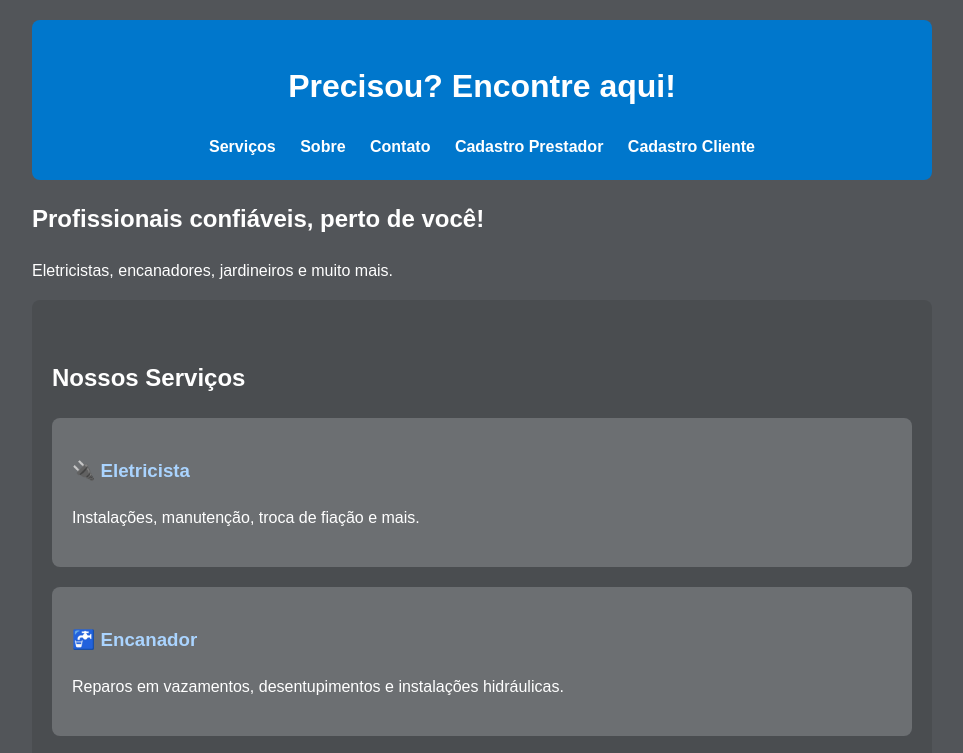
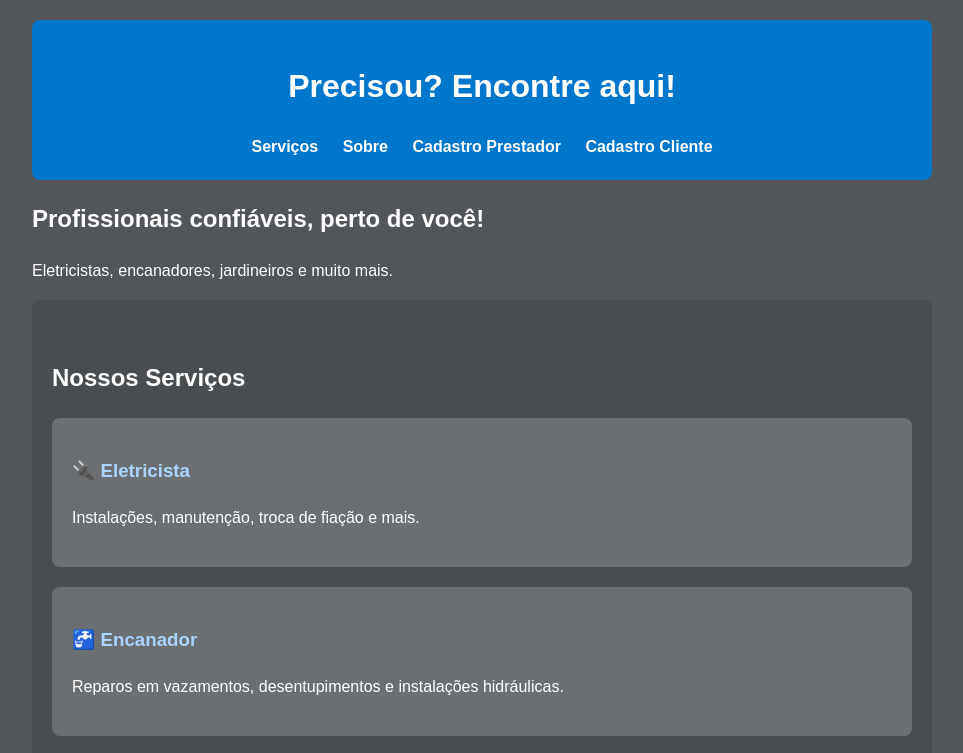
Before and after one commit to GuizaoUnderground/ABEX, a plain HTML site: page index.html in a window 1280 px wide. Shown: the top 753 px of the page, without its empty margins (158-1121 px from the left). Drawn offline with Linux system fonts and the light colour scheme.

Commit message:
Update index.html

```diff
--- a/index.html
+++ b/index.html
@@ -13,7 +13,6 @@
     <nav>
       <a href="#servicos">Serviços</a>
       <a href="#sobre">Sobre</a>
-      <a href="#contato">Contato</a>
       <a href="cadastro-prestador.html">Cadastro Prestador</a>
       <a href="cadastro-cliente.html">Cadastro Cliente</a>
     </nav>
```
